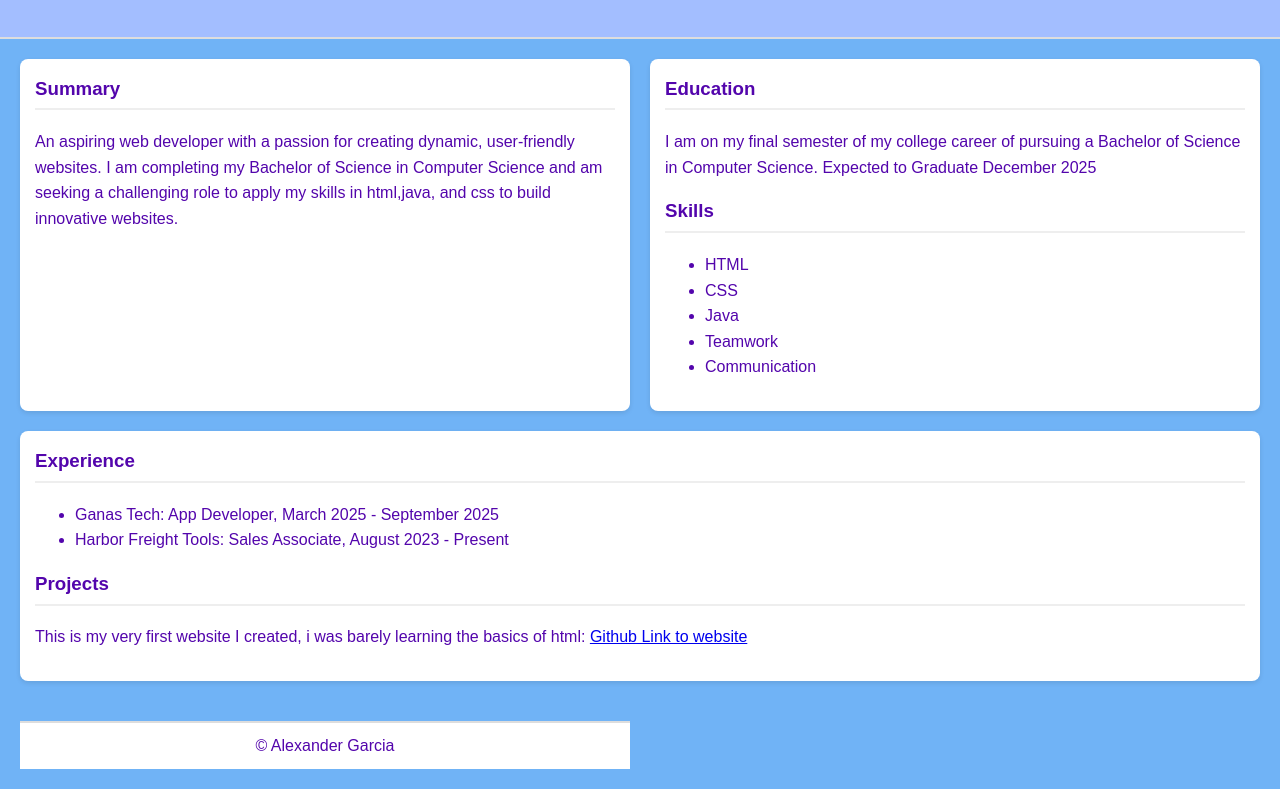
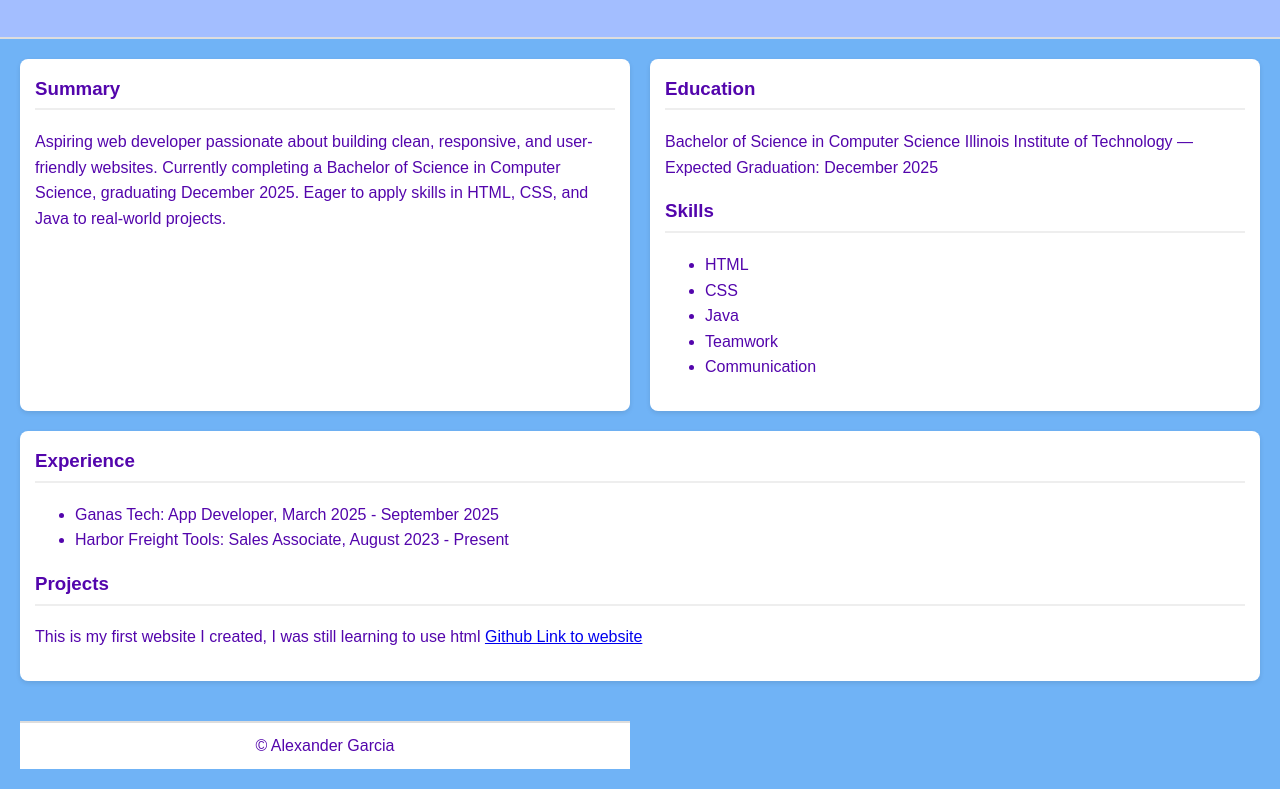
Before and after one commit to Alex141509/ITMD411_Lab1, a plain HTML site: page index.html in a window 1280 px wide. Shown: the part 357-1146 px from the top of the page. Drawn offline with Linux system fonts and the light colour scheme.

Commit message:
final changes

```diff
--- a/index.html
+++ b/index.html
@@ -18,13 +18,14 @@
 <div class="main-content">
     <div class="section">
 <h3>Summary</h3>
-<p>An aspiring web developer with a passion for creating dynamic, user-friendly websites. I am completing my Bachelor of Science in Computer Science and am seeking a challenging role to apply my skills in html,java, and css to build innovative websites.</p>
+<p>Aspiring web developer passionate about building clean, responsive, and user-friendly websites. Currently completing a Bachelor of Science in Computer Science, graduating December 2025. Eager to apply skills in HTML, CSS, and Java to real-world projects.</p>
 </div>
 
 <div class="section">
 
 <h3>Education</h3>
-<p>I am on my final semester of my college career of pursuing a Bachelor of Science in Computer Science. Expected to Graduate December 2025</p>
+<p>Bachelor of Science in Computer Science
+    Illinois Institute of Technology — Expected Graduation: December 2025</p>
 
 <h3>Skills</h3>
 <ul>
@@ -44,7 +45,7 @@
 </ul>
 
 <h3>Projects</h3>
-<p>This is my very first website I created, i was barely learning the basics of html: <a href="https://alex141509.github.io/Project-1/">Github Link to website</a></p>
+<p>This is my first website I created, I was still learning to use html <a href="https://alex141509.github.io/Project-1/">Github Link to website</a></p>
 
 </div>
 
```
